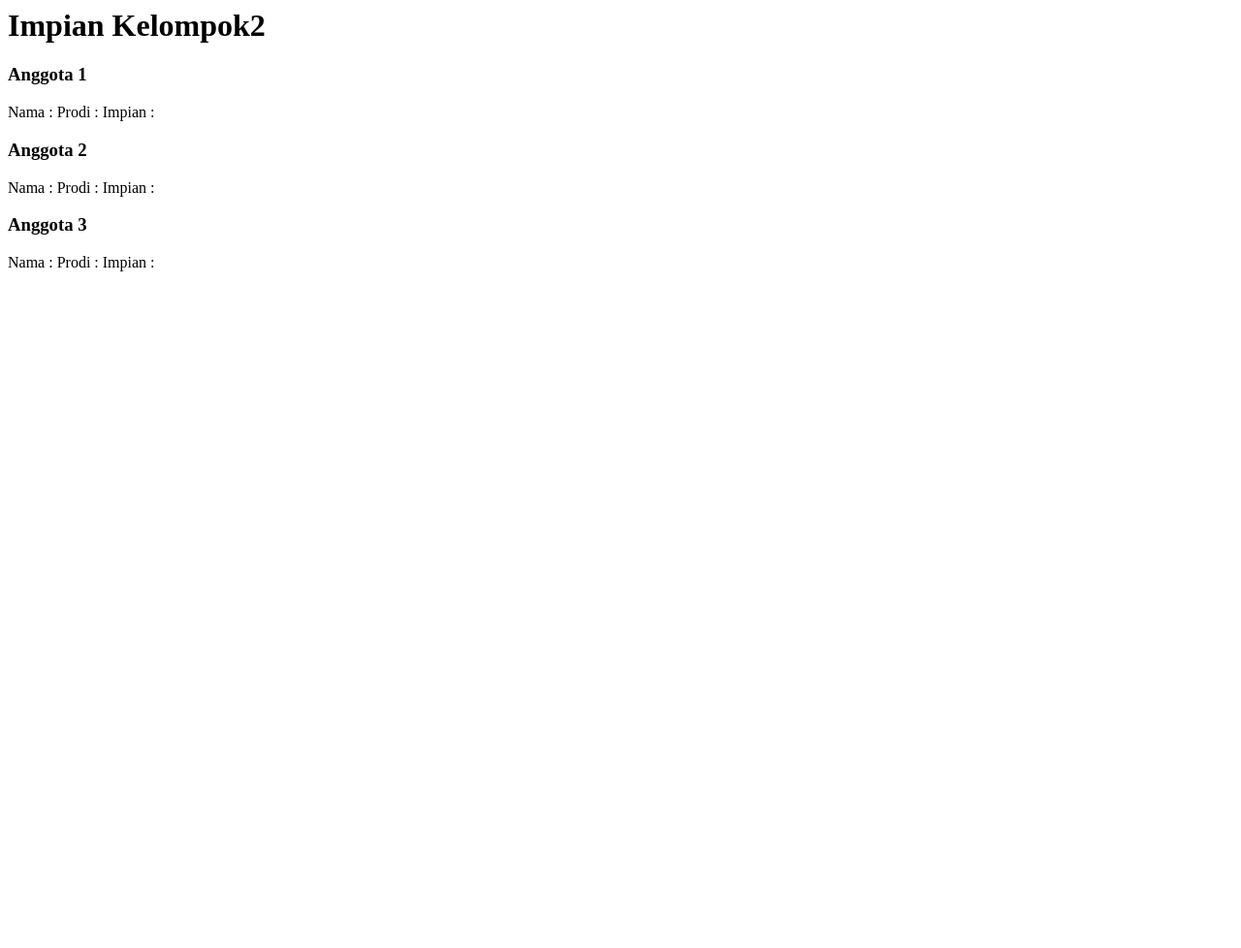
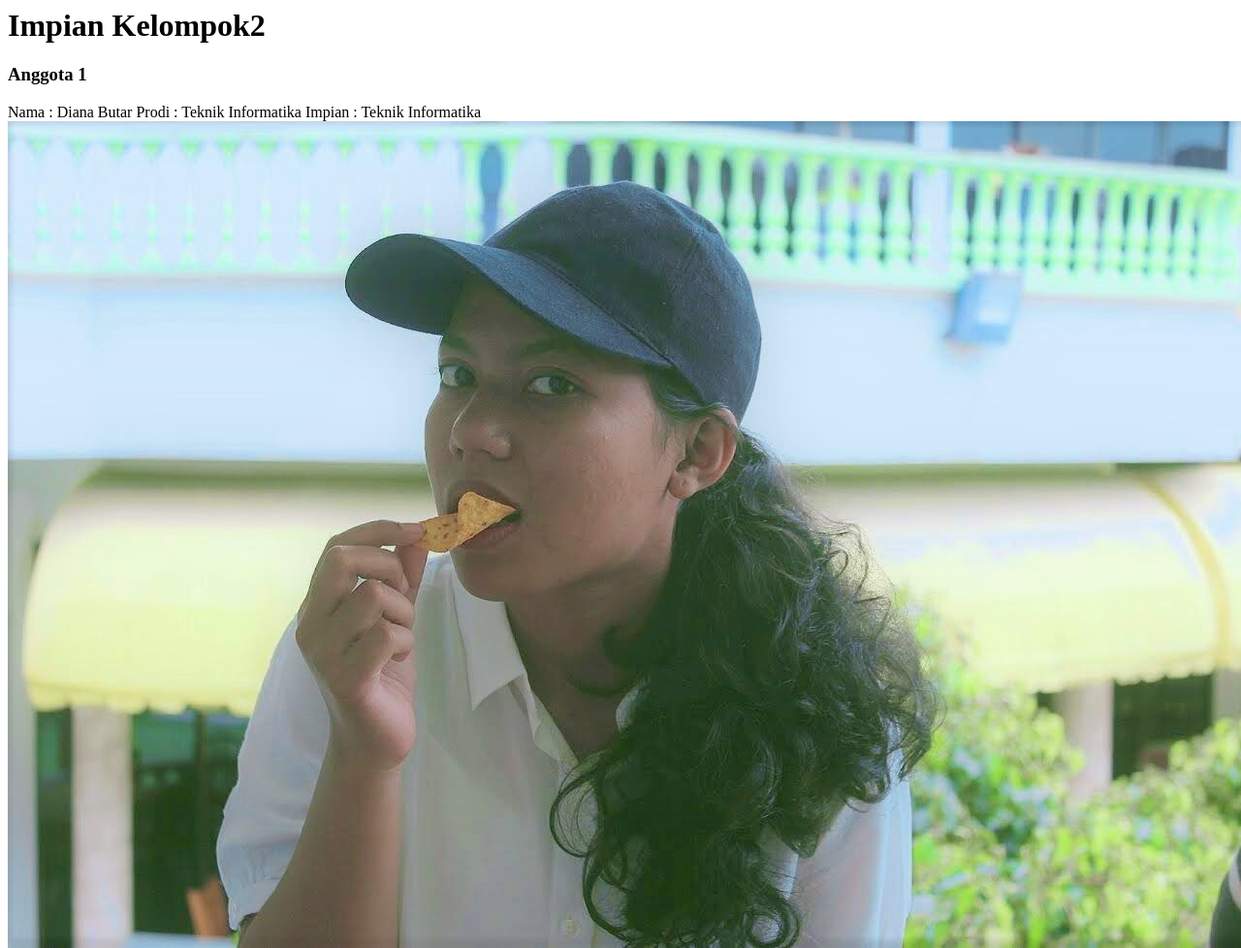
Before and after one commit to dianaa27/Kelompok2, a plain HTML site: page index.html in a window 1280 px wide. Shown: the top 978 px of the page at 97% size. Before the commit the page ends 800 px from the top, so only its background shows below. Drawn offline with Linux system fonts and the light colour scheme.

Commit message:
Tambah Data Diana

```diff
--- a/index.html
+++ b/index.html
@@ -5,9 +5,10 @@
         Anggota 1
     </h3>
     <p>
-        Nama :
-        Prodi :
-        Impian :
+        Nama : Diana Butar
+        Prodi : Teknik Informatika
+        Impian : Teknik Informatika
+        <img src="diana2.jpg">
     </p>
     <h3>
         Anggota 2
```
Also changed, not shown: diana2.jpg (added).
